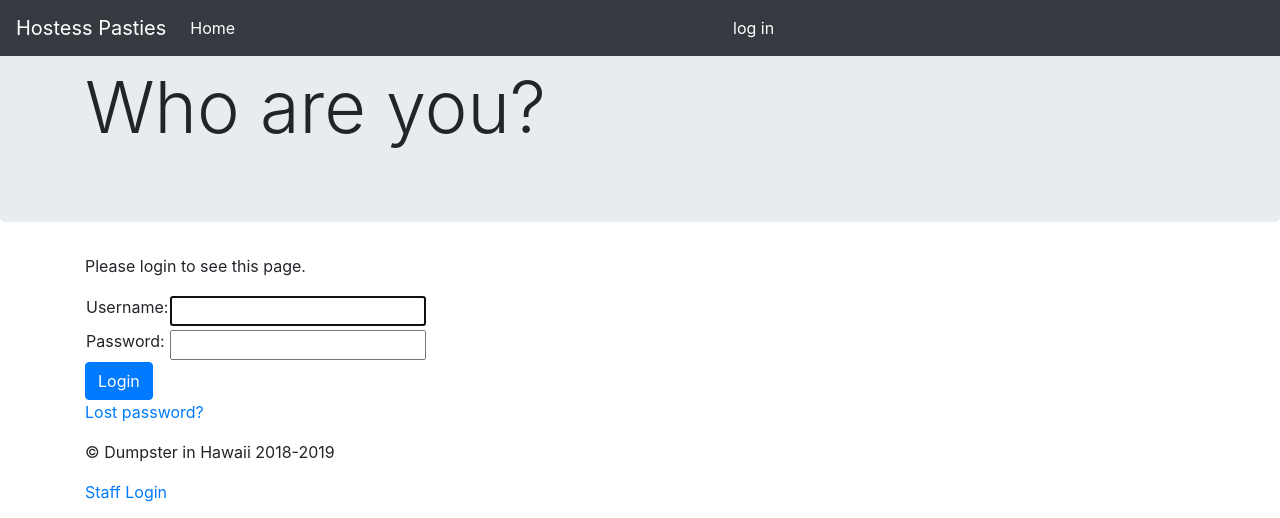
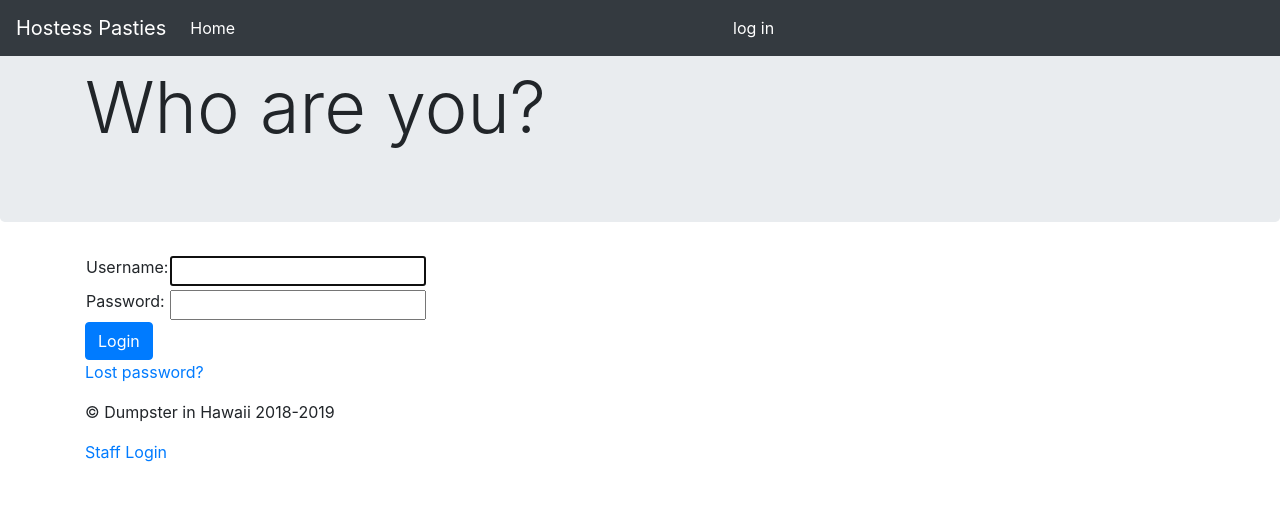
Before and after one commit to GitterAlex/PastingBin, a Django app: a page that uses PastingBin/templates/registration/login.html in a window 1280 px wide. Shown: the top 518 px of the page. Run offline with Django 3.2, Linux system fonts and the light colour scheme; parts of the project's set-up code (start-up, migrations or seed data) failed here and were passed over; some libraries are stand-ins or nearby versions.

Commit message:
login functionality

```diff
--- a/PastingBin/PastingBin/settings.py
+++ b/PastingBin/PastingBin/settings.py
@@ -101,8 +101,7 @@ AUTH_PASSWORD_VALIDATORS = [
     },
 ]
 # Redirect to home URL after login (Default redirects to /accounts/profile/)
-LOGIN_REDIRECT_URL = '/HostessPasties'
-LOGOUT_REDIRECT_URL = '/HostessPasties'
+LOGIN_REDIRECT_URL = '/HostessPasties/dashboard'
 
 EMAIL_BACKEND = 'django.core.mail.backends.console.EmailBackend'
 
--- a/PastingBin/templates/registration/login.html
+++ b/PastingBin/templates/registration/login.html
@@ -11,22 +11,9 @@
   </div>
   <div class="container">
     <!-- Example row of columns -->
+{% if user.is_authenticated %}
 
-
-
-
-{% if form.errors %}
-  <p>Your username and password didn't match. Please try again.</p>
-{% endif %}
-
-{% if next %}
-  {% if user.is_authenticated %}
-    <p>Your account doesn't have access to this page. To proceed, please login with an account that has access.</p>
-  {% else %}
-    <p>Please login to see this page.</p>
-  {% endif %}
-{% endif %}
-
+{% else %}
 <form method="post" action="{% url 'login' %}">
 {% csrf_token %}
 <table>
@@ -48,7 +35,7 @@
 
 {# Assumes you setup the password_reset view in your URLconf #}
 <p><a href="{% url 'password_reset' %}">Lost password?</a></p>
-
+{% endif %}
 {% endblock %}
 </main>
 
```
